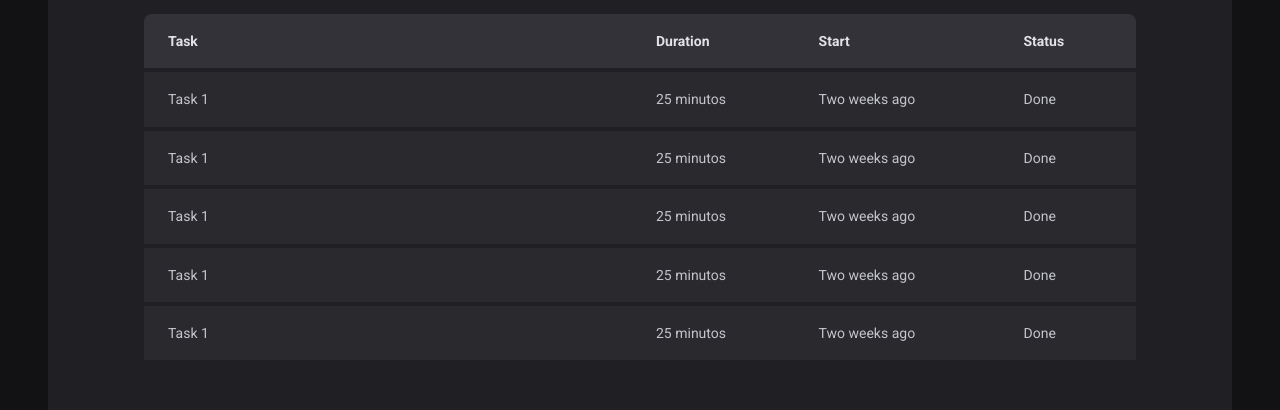
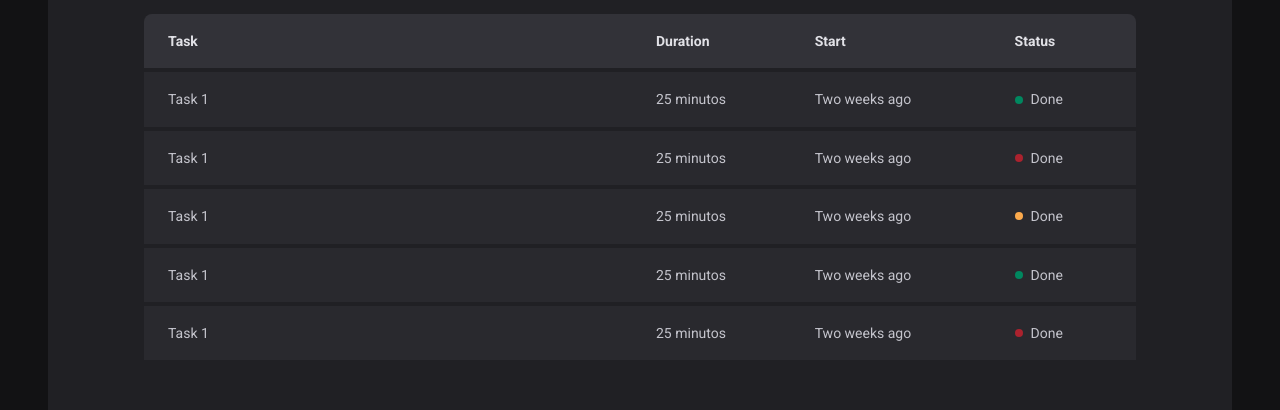
Before and after one commit to GusPrado/pomodoro-timer, a React (Vite) app: page /history in a window 1280 px wide. Shown: the part 270-680 px from the top of the page. Built offline with nearby package versions, Linux system fonts and the light colour scheme.

Commit message:
feat: Add color indicator to status

```diff
--- a/src/pages/History/index.tsx
+++ b/src/pages/History/index.tsx
@@ -1,4 +1,4 @@
-import { HistoryContainer, HistoryList } from './styles';
+import { HistoryContainer, HistoryList, Status } from './styles';
 
 export function History() {
   return (
@@ -20,31 +20,41 @@
               <td>Task 1</td>
               <td>25 minutos</td>
               <td>Two weeks ago</td>
-              <td>Done</td>
+              <td>
+                <Status statusColor='green'>Done</Status>
+              </td>
             </tr>
             <tr>
               <td>Task 1</td>
               <td>25 minutos</td>
               <td>Two weeks ago</td>
-              <td>Done</td>
+              <td>
+                <Status statusColor='red'>Done</Status>
+              </td>
             </tr>
             <tr>
               <td>Task 1</td>
               <td>25 minutos</td>
               <td>Two weeks ago</td>
-              <td>Done</td>
+              <td>
+                <Status statusColor='yellow'>Done</Status>
+              </td>
             </tr>
             <tr>
               <td>Task 1</td>
               <td>25 minutos</td>
               <td>Two weeks ago</td>
-              <td>Done</td>
+              <td>
+                <Status statusColor='green'>Done</Status>
+              </td>
             </tr>
             <tr>
               <td>Task 1</td>
               <td>25 minutos</td>
               <td>Two weeks ago</td>
-              <td>Done</td>
+              <td>
+                <Status statusColor='red'>Done</Status>
+              </td>
             </tr>
           </tbody>
         </table>
--- a/src/pages/History/styles.ts
+++ b/src/pages/History/styles.ts
@@ -60,3 +60,26 @@
     }
   }
 `;
+
+const STATUS_COLORS = {
+  yellow: 'yellow-500',
+  green: 'green-500',
+  red: 'red-500',
+} as const;
+interface StatusProps {
+  statusColor: keyof typeof STATUS_COLORS;
+}
+
+export const Status = styled.span<StatusProps>`
+  display: flex;
+  align-items: center;
+  gap: 0.5rem;
+
+  &::before {
+    content: '';
+    width: 0.5rem;
+    height: 0.5rem;
+    border-radius: 50%;
+    background: ${(props) => props.theme[STATUS_COLORS[props.statusColor]]};
+  }
+`;
```
